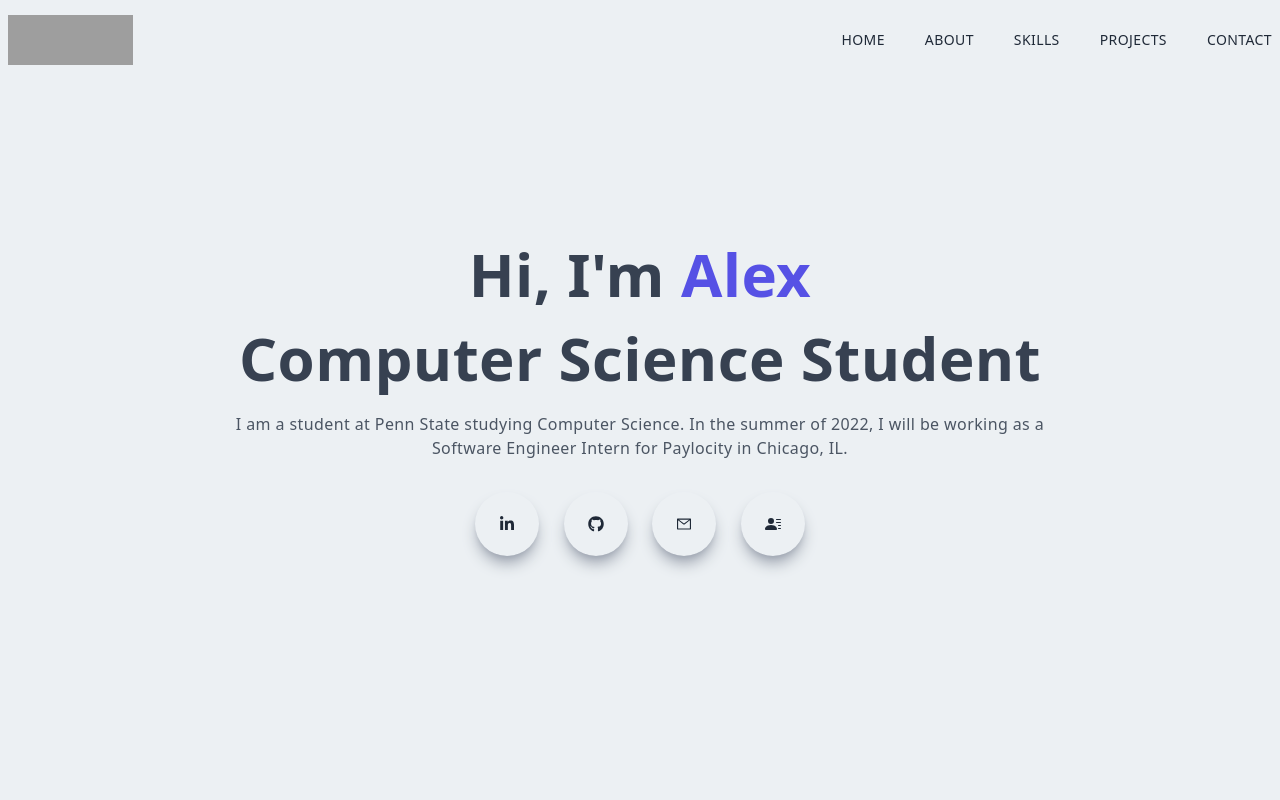
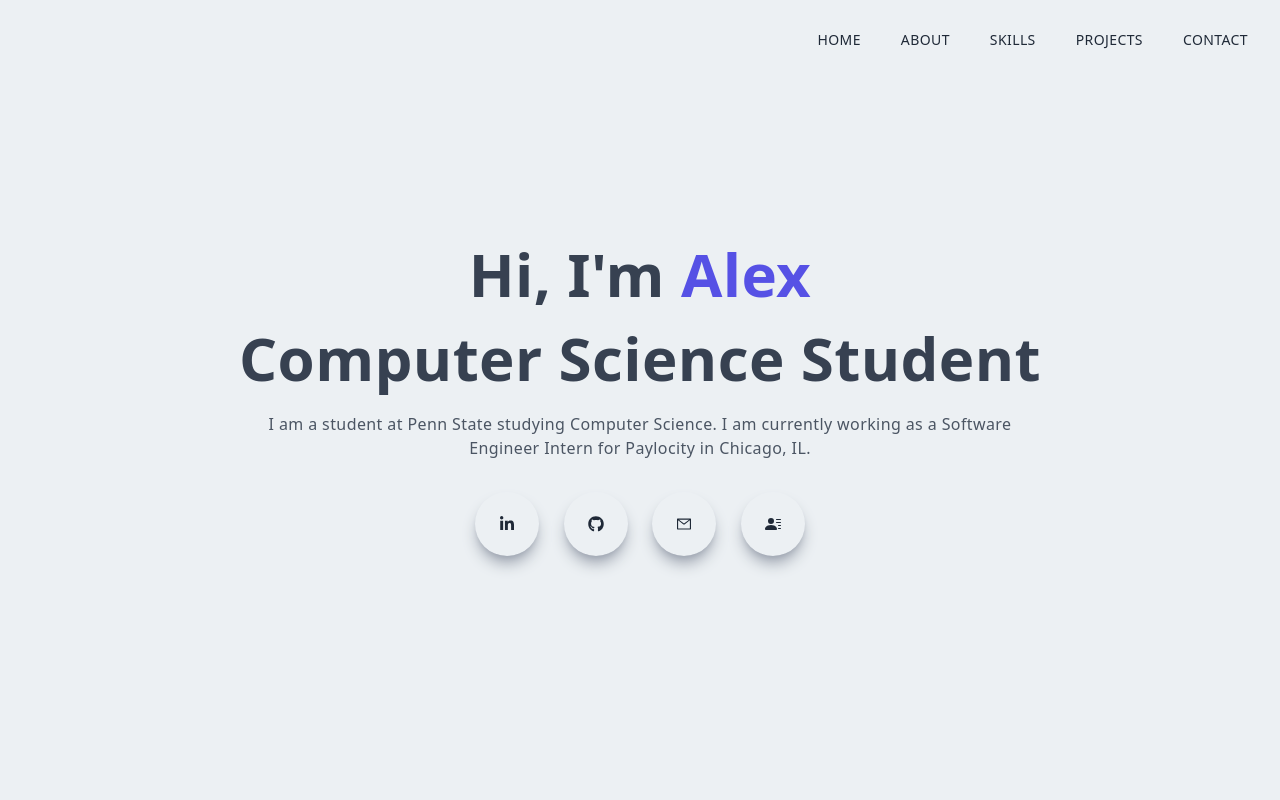
Before and after one commit to alexryan15/alexryan.pro, a Next.js app: page /#/ in a window 1280 px wide. Shown: the top 800 px of the page. Built offline with nearby package versions, Linux system fonts and the light colour scheme; grey boxes are pictures that could not be loaded.

Commit message:
updated main and navbar components

```diff
--- a/components/Main.jsx
+++ b/components/Main.jsx
@@ -13,23 +13,48 @@ const Main = () => {
           </h1>
           <h1 className="py-2 text-gray-700">Computer Science Student</h1>
           <p className="py-4 text-gray-600 max-w-[70%] m-auto">
-            I am a student at Penn State studying Computer Science. In the
-            summer of 2022, I will be working as a Software Engineer Intern for
-            Paylocity in Chicago, IL.
+            I am a student at Penn State studying Computer Science. I am
+            currently working as a Software Engineer Intern for Paylocity in
+            Chicago, IL.
           </p>
+          {/* Social Links */}
           <div className="flex items-center justify-between max-w-[330px] m-auto py-4">
+            <a
+              href="https://www.linkedin.com/in/alex-ryan-1a2a29190/"
+              target="_blank"
+              rel="noreferrer"
+            >
               <div className="rounded-full shadow-lg shadow-gray-400 p-6 cursor-pointer hover:scale-110 ease-in duration-300">
                 <FaLinkedinIn />
               </div>
+            </a>
+            <a
+              href="https://github.com/alexryan-15"
+              target="_blank"
+              rel="noreferrer"
+            >
               <div className="rounded-full shadow-lg shadow-gray-400 p-6 cursor-pointer hover:scale-110 ease-in duration-300">
                 <FaGithub />
               </div>
+            </a>
+            <a
+              href="mailto:alexryan1717@hotmail.com"
+              target="_blank"
+              rel="noreferrer"
+            >
               <div className="rounded-full shadow-lg shadow-gray-400 p-6 cursor-pointer hover:scale-110 ease-in duration-300">
                 <AiOutlineMail />
               </div>
+            </a>
+            <a
+              href="https://drive.google.com/file/d/1r9kJjlFDFbetGL1qI2ZaGTAnFHmZM55S/view?usp=sharing"
+              target="_blank"
+              rel="noreferrer"
+            >
               <div className="rounded-full shadow-lg shadow-gray-400 p-6 cursor-pointer hover:scale-110 ease-in duration-300">
                 <BsFillPersonLinesFill />
               </div>
+            </a>
           </div>
         </div>
       </div>
--- a/components/Navbar.jsx
+++ b/components/Navbar.jsx
@@ -15,6 +15,7 @@ const Navbar = () => {
 
   useEffect(() => {
     if (
+      // TODO: replace project directories
       router.asPath === "/property" ||
       router.asPath === "/crypto" ||
       router.asPath === "/netflix" ||
@@ -52,15 +53,9 @@ const Navbar = () => {
           : "fixed w-full h-20 z-[100]"
       }
     >
-      <div className="flex justify-between items-center w-full h-full px-2 2xl:px-16">
-        <Link href="/">
-          <Image
-            src="/../public/assets/tailwind.png"
-            alt="/"
-            width="125"
-            height="50"
-          />
-        </Link>
+      {/* Normal nav links */}
+      <div className="flex justify-between items-center w-full h-full px-2 pr-8 2xl:px-16">
+        <div>{/* TODO: Insert navbar image */}</div>
         <div>
           <ul style={{ color: `${linkColor}` }} className="hidden md:flex">
             <Link href="/">
@@ -103,14 +98,16 @@ const Navbar = () => {
         >
           <div>
             <div className="flex w-full items-center justify-between">
-              <Link href="/">
+              <div></div>
+              {/* TODO: replace image for mobile menu */}
+              {/* <Link href="/">
                 <Image
                   src="/../public/assets/tailwind.png"
                   width="87"
                   height="35"
                   alt="/"
                 />
-              </Link>
+              </Link> */}
               <div
                 onClick={handleNav}
                 className="rounded-full shadow-lg shadow-gray-400 p-3 cursor-pointer"
@@ -120,6 +117,7 @@ const Navbar = () => {
             </div>
             <div className="border-b border-gray-300 my-4"></div>
           </div>
+          {/* Mobile Links */}
           <div className="py-4 flex flex-col">
             <ul className="uppercase">
               <Link href="/">
@@ -148,43 +146,48 @@ const Navbar = () => {
                 </li>
               </Link>
             </ul>
+            {/* Socials in mobile menu */}
             <div className="pt-40">
               <p className="uppercase tracking-widest text-[#5651e5]">
                 Let's Connect
               </p>
               <div className="flex items-center justify-between my-4 w-full sm:w-[80%]">
-                <div
-                  className="rounded-full shadow-lg shadow-gray-400 p-3 cursor-pointer hover:scale-105 ease-in duration-300"
+                <a
                   href="https://www.linkedin.com/in/alex-ryan-1a2a29190/"
                   target="_blank"
                   rel="noreferrer"
                 >
+                  <div className="rounded-full shadow-lg shadow-gray-400 p-3 cursor-pointer hover:scale-105 ease-in duration-300">
                     <FaLinkedinIn />
                   </div>
-                <div
-                  className="rounded-full shadow-lg shadow-gray-400 p-3 cursor-pointer hover:scale-105 ease-in duration-300"
+                </a>
+                <a
                   href="https://github.com/alexryan-15"
                   target="_blank"
                   rel="noreferrer"
                 >
+                  <div className="rounded-full shadow-lg shadow-gray-400 p-3 cursor-pointer hover:scale-105 ease-in duration-300">
                     <FaGithub />
                   </div>
-                <div
-                  className="rounded-full shadow-lg shadow-gray-400 p-3 cursor-pointer hover:scale-105 ease-in duration-300"
+                </a>
+                <a
                   href="mailto:alexryan1717@hotmail.com"
                   target="_blank"
                   rel="noreferrer"
                 >
+                  <div className="rounded-full shadow-lg shadow-gray-400 p-3 cursor-pointer hover:scale-105 ease-in duration-300">
                     <AiOutlineMail />
                   </div>
-                <div
-                  className="rounded-full shadow-lg shadow-gray-400 p-3 cursor-pointer hover:scale-105 ease-in duration-300"
+                </a>
+                <a
                   href="https://drive.google.com/file/d/1r9kJjlFDFbetGL1qI2ZaGTAnFHmZM55S/view?usp=sharing"
                   target="_blank"
                   rel="noreferrer"
                 >
+                  <div className="rounded-full shadow-lg shadow-gray-400 p-3 cursor-pointer hover:scale-105 ease-in duration-300">
                     <BsFillPersonLinesFill />
                   </div>
+                </a>
               </div>
             </div>
           </div>
```
Lines whose indentation alone changed are shown as unchanged.
